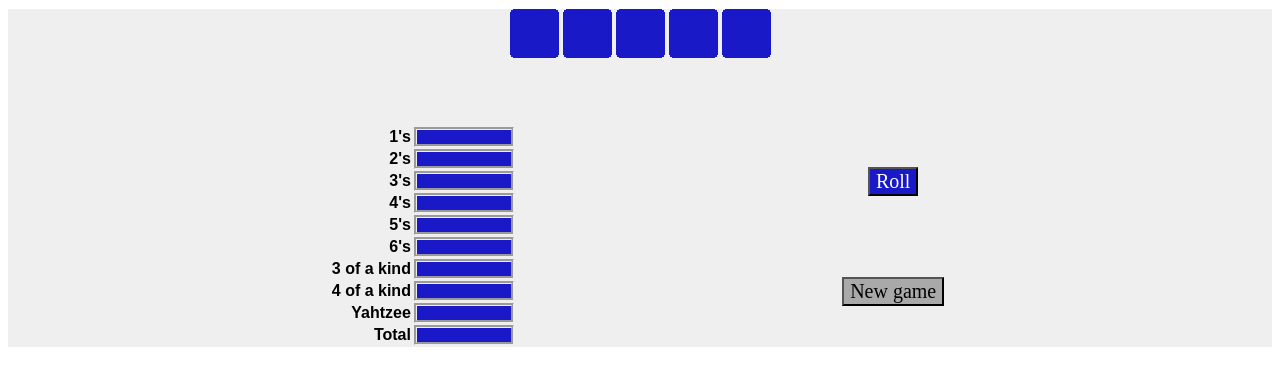
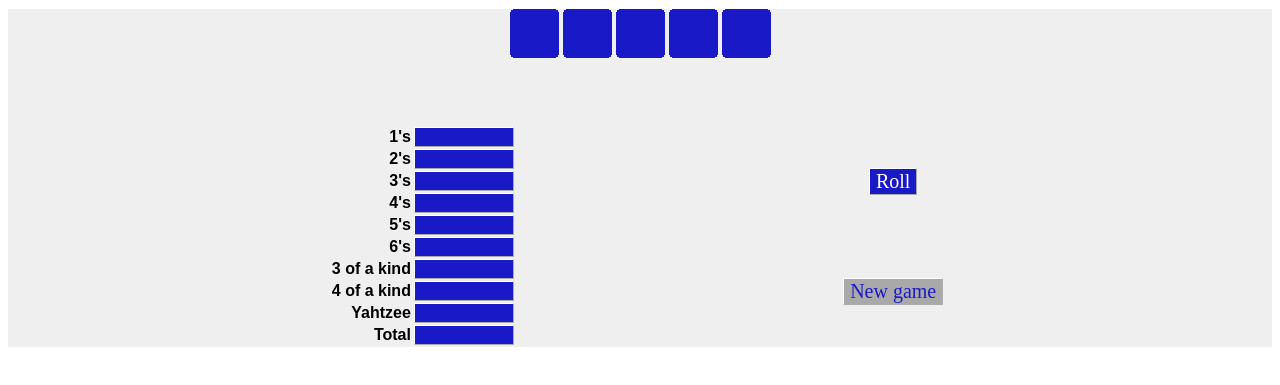
Before and after one commit to CJMonahann/CSC235-HW2, a plain HTML site: page index.html in a window 1280 px wide. Shown: the part 103-488 px from the top of the page. Drawn offline with Linux system fonts and the light colour scheme.

Commit message:
Styled buttons

```diff
--- a/styles.css
+++ b/styles.css
@@ -32,7 +32,8 @@ td.c1 {
 td.c2 {
     width: 8%;
     text-align: left;
-    border-style: groove;
+    border: 1px white;
+    border-style: outset;
     background-color: #1919C8;
 }
 
@@ -46,10 +47,13 @@ button.b1 {
     font-size: 20px;
     background-color: #1919C8;
     color: white;
+    border: outset 1px white;
 }
 
 button.b2 {
     font-family: 'Times New Roman', Times, serif;
     font-size: 20px;
     background-color: darkgray;
+    color: #1919C8;
+    border: outset 1px white;
 }
```
